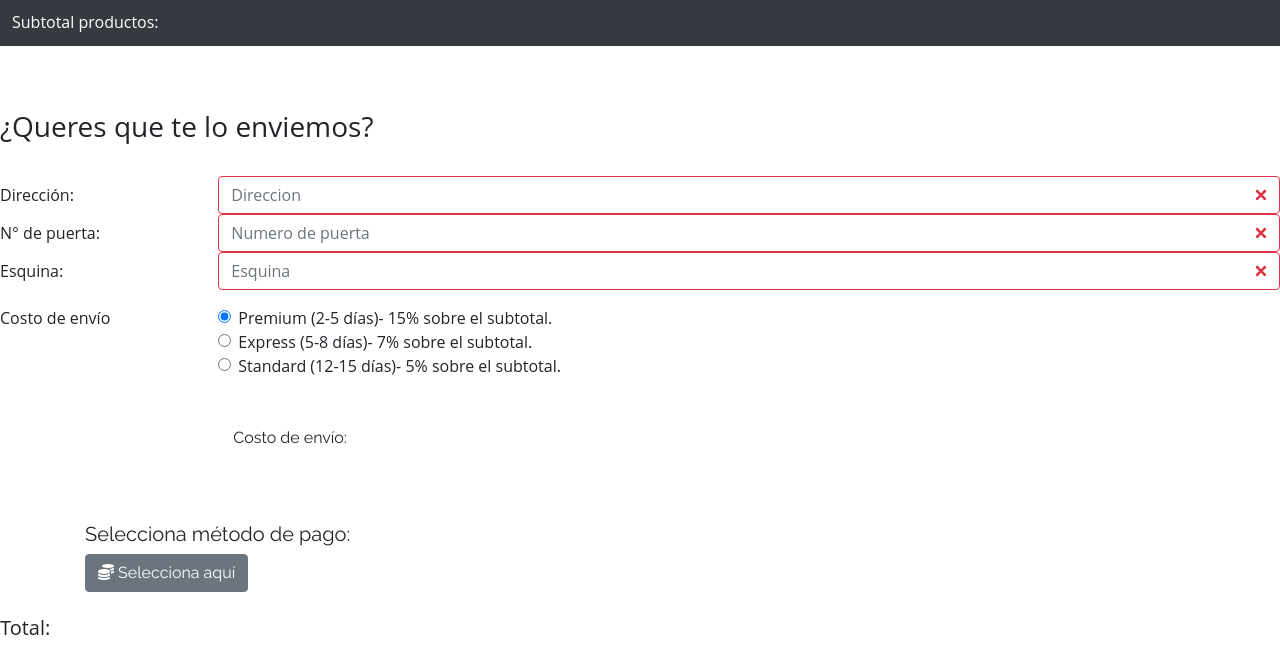
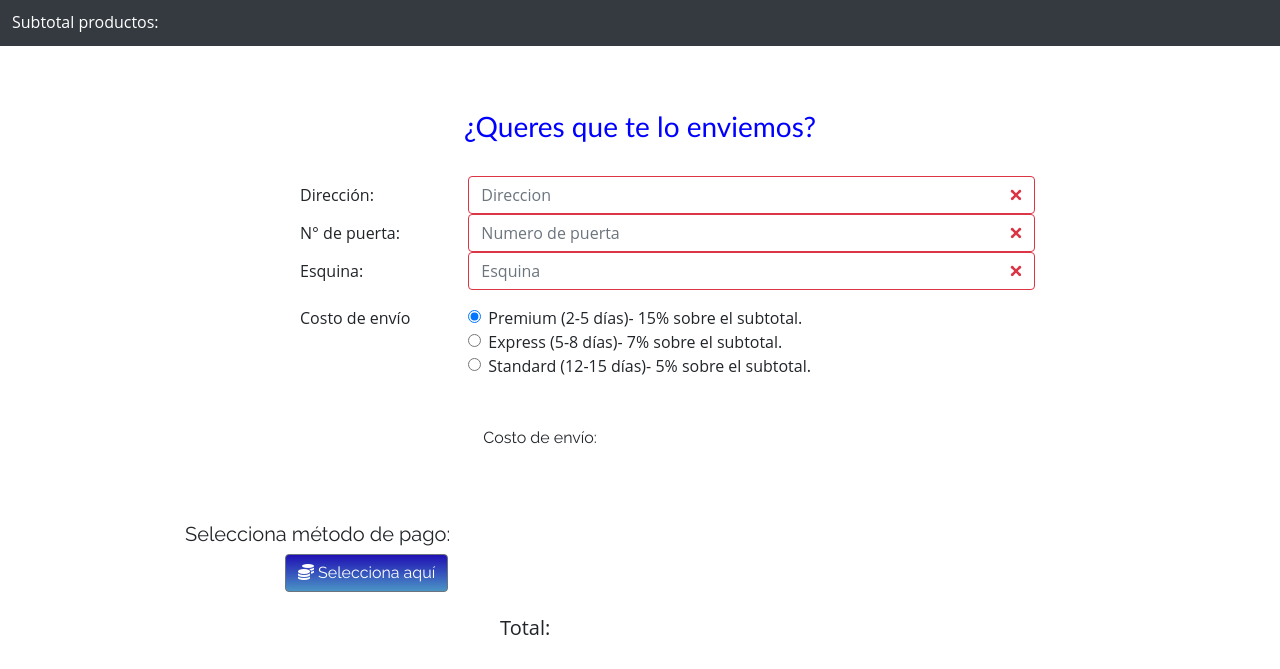
Before and after one commit to pame3891/JaP2021DesWeb, a plain HTML site: page cart.html in a window 1280 px wide. Shown: the part 206-875 px from the top of the page. Drawn offline with nearby package versions, Linux system fonts and the light colour scheme; the site is published under a folder, as on GitHub Pages, so addresses that start at the root find nothing; no server answers.

Commit message:
Update cart.html
probando

```diff
--- a/cart.html
+++ b/cart.html
@@ -28,8 +28,8 @@
       }
     }
   </style>
-  <link href="/css/cart-style.css" rel="stylesheet">
   <link href="css/bootstrap.min.css" rel="stylesheet">
+  <link href="css/cart-style.css" rel="stylesheet">
   <link href="css/styles.css" rel="stylesheet">
   <link href="css/dropzone.css" rel="stylesheet">
   <link href="css/font-awesome.min.css" rel="stylesheet">
```
